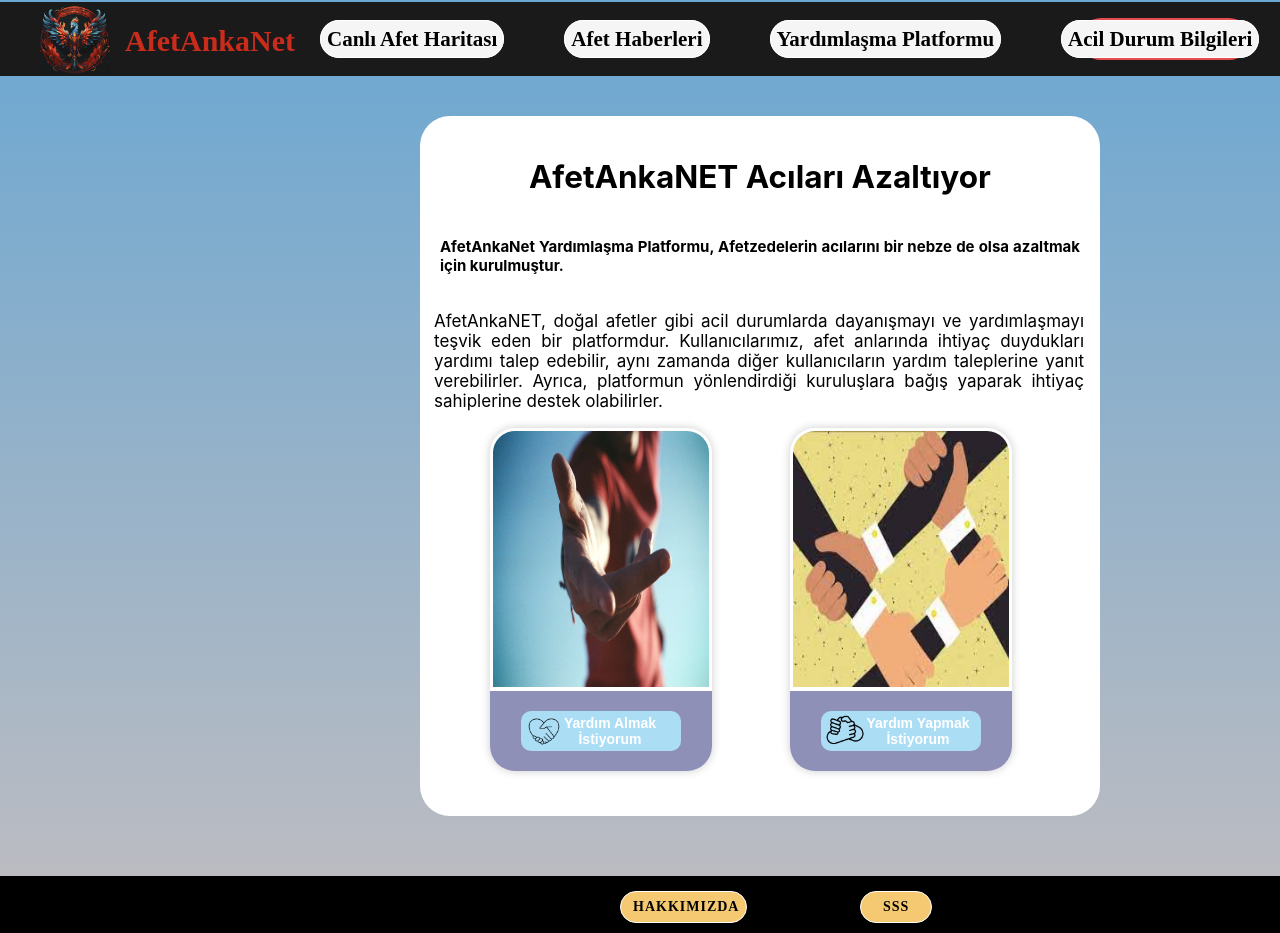
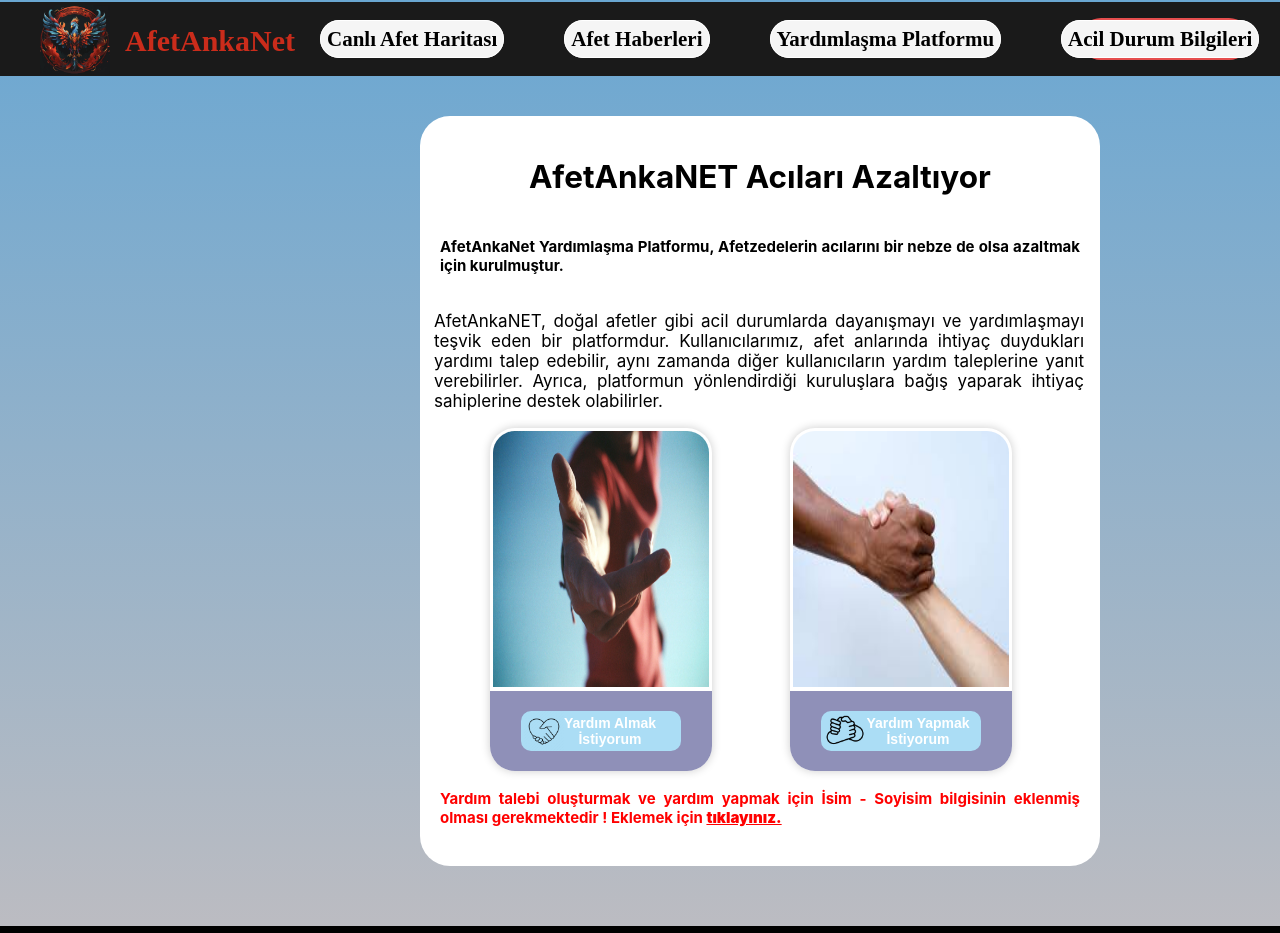
Before and after one commit to tolgacatak/login-signup, a React (Create React App) app: page /yardimlasma-platformu in a window 1280 px wide. Shown: the top 933 px of the page. Built offline with nearby package versions, Linux system fonts and the light colour scheme.

Commit message:
yardimlasma platformu güncellendi

```diff
--- a/src/Components/YardimlasmaPlatformu/YardimlasmaAnaSayfa.jsx
+++ b/src/Components/YardimlasmaPlatformu/YardimlasmaAnaSayfa.jsx
@@ -30,6 +30,13 @@ const YardimlasmaAnaSayfa = () => {
                     <YardimYap />
                 </div>
             </div>
+            <div className="yardimlasma-uyari">
+                <p>
+                    <b>Yardım talebi oluşturmak ve yardım yapmak için İsim - Soyisim bilgisinin eklenmiş olması gerekmektedir !
+                        Eklemek için <a href="/profil-page  ">tıklayınız.</a>
+                    </b>
+                </p>
+            </div>
         </div>
         <Footer />
     </div>
--- a/src/Components/YardimlasmaPlatformu/YardimlasmaAnasayfa.css
+++ b/src/Components/YardimlasmaPlatformu/YardimlasmaAnasayfa.css
@@ -9,7 +9,7 @@
     padding-bottom: 30px;
     border-radius: 30px;
     width: 680px;
-    height: 700px;
+    height: 750px;
     margin-left: 420px;
 }
 .yardimlasma-title{
@@ -43,3 +43,18 @@
     position: absolute;
     margin-left: 300px;
 }
+.yardimlasma-uyari{
+    font-size: 15px;
+    font-weight: 400;
+    color: red;
+    margin-top: 10px;
+    margin-left: 20px;
+    text-align: justify;
+    margin-right: 20px;
+    margin-top: 346px;
+}
+.yardimlasma-uyari a{
+    text-decoration: underline;
+    color: red;
+    font-weight: 900;
+}
--- a/src/Components/YardimlasmaPlatformu/YardımCard/YardımYap/YardimYap.jsx
+++ b/src/Components/YardimlasmaPlatformu/YardımCard/YardımYap/YardimYap.jsx
@@ -1,5 +1,5 @@
 import './YardimYap.css'
-import yardimyap from './YardımYapAssets/2.jpg'
+import yardimyap from './YardımYapAssets/4.jpg'
 import yardim from './YardımYapAssets/3.png'
 
 const YardimYap = () => {
```
Also changed, not shown: src/Components/YardimlasmaPlatformu/YardımCard/YardımYap/YardımYapAssets/4.jpg (added).
